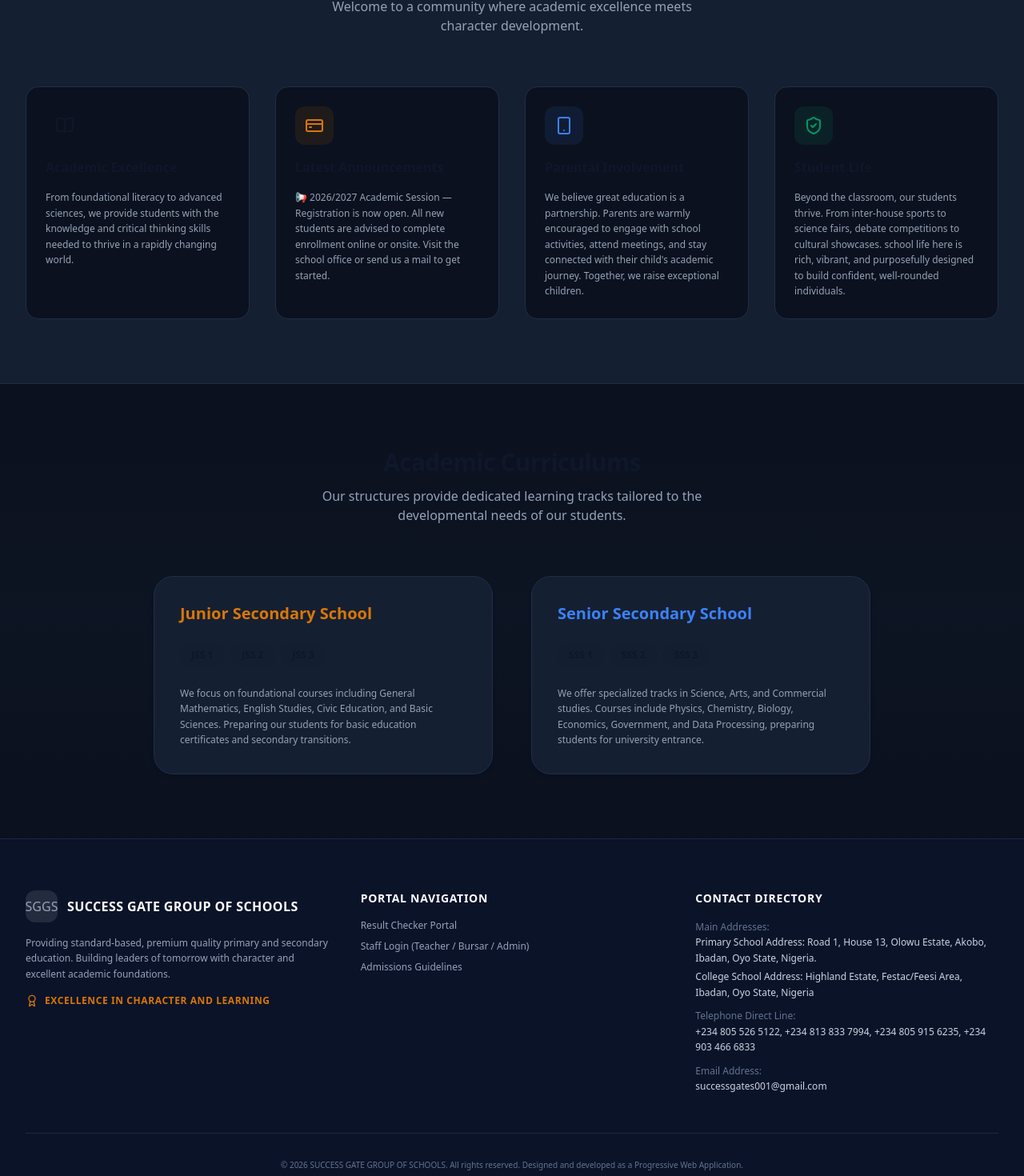
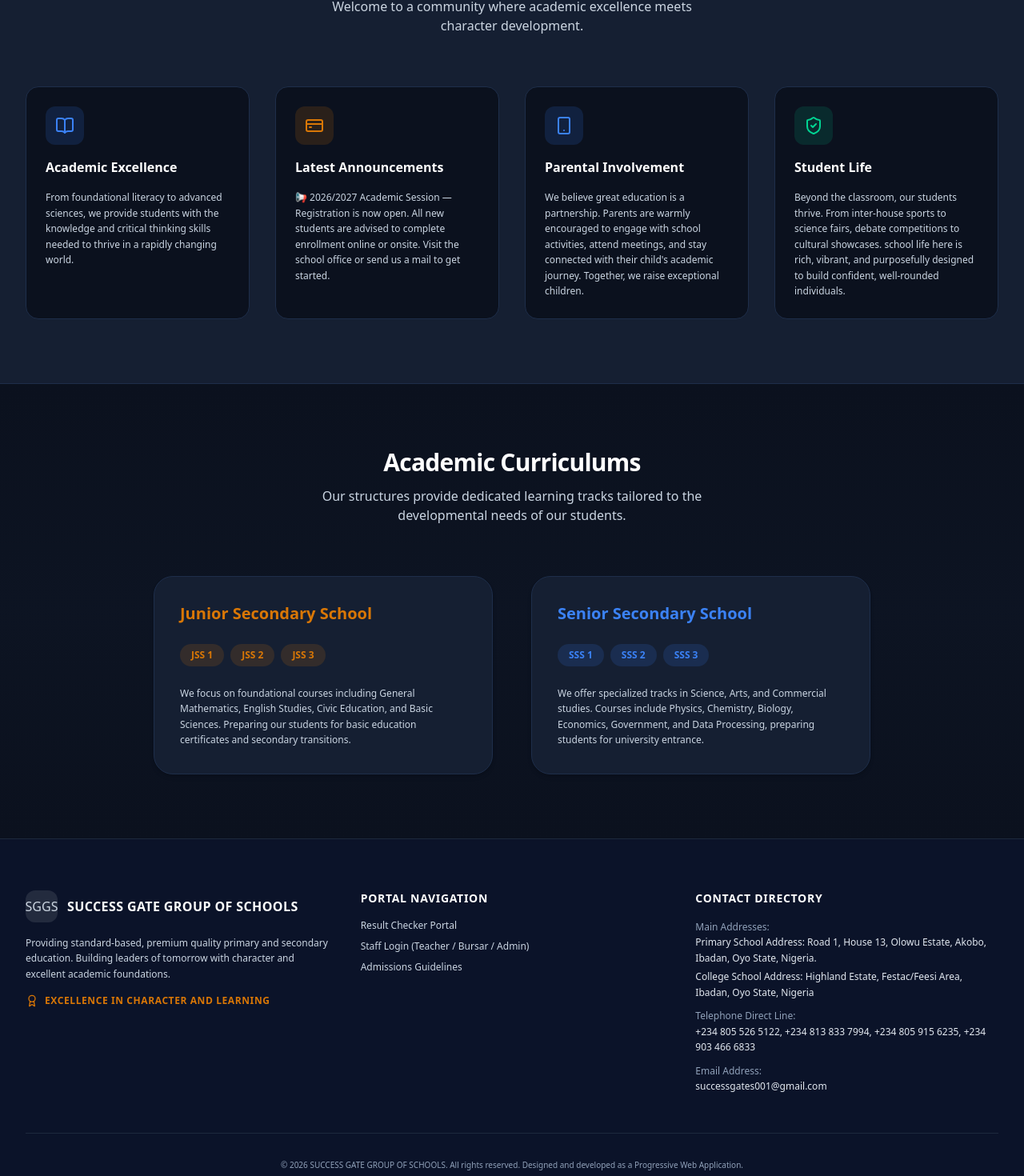
Before and after one commit to folaoluwa001-dev/SGGS-Hub, a Next.js app: page / in a window 1280 px wide. Shown: the part 950-2420 px from the top of the page at 80% size. Built offline with nearby package versions, Linux system fonts and the light colour scheme.

Commit message:
feat: update application structure

```diff
--- a/config/school.config.ts
+++ b/config/school.config.ts
@@ -27,7 +27,7 @@ export const schoolConfig: SchoolConfig = {
   schoolAddress2: "College School Address: Highland Estate, Festac/Feesi Area, Ibadan, Oyo State, Nigeria",
   schoolPhone: "+234 805 526 5122, +234 813 833 7994, +234 805 915 6235, +234 903 466 6833",
   schoolEmail: "successgates001@gmail.com",
-  schoolLogo: "SGGS<svg xmlns='http://www.w3.org/2000/svg' width='80' height='80' viewBox='0 0 100 100'><rect width='100' height='100' rx='20' fill='%230f172a'/><circle cx='50' cy='50' r='30' fill='none' stroke='%23d97706' stroke-width='6'/><path d='M35 50 L45 60 L65 40' fill='none' stroke='%23d97706' stroke-width='8' stroke-linecap='round' stroke-linejoin='round'/></svg>",
+  schoolLogo: "SGGS <svg xmlns='http://www.w3.org/2000/svg' width='80' height='80' viewBox='0 0 100 100'><rect width='100' height='100' rx='20' fill='%230f172a'/><circle cx='50' cy='50' r='30' fill='none' stroke='%23d97706' stroke-width='6'/><path d='M35 50 L45 60 L65 40' fill='none' stroke='%23d97706' stroke-width='8' stroke-linecap='round' stroke-linejoin='round'/></svg>",
   schoolColors: {
     primary: "#0f172a",      // Deep slate dark blue
     primaryLight: "#1e293b", // Slate secondary dark
--- a/src/app/globals.css
+++ b/src/app/globals.css
@@ -1,4 +1,6 @@
 @import "tailwindcss";
+
+@custom-variant dark (&:where(.dark, .dark *));
 
 @theme {
   --color-primary: var(--primary);
@@ -26,17 +28,33 @@
 }
 
 :root {
-  --background: #ffffff;
-  --foreground: #0f172a;
-  --card: #ffffff;
-  --card-foreground: #0f172a;
-  --popover: #ffffff;
-  --popover-foreground: #0f172a;
-  --muted: #f1f5f9;
-  --muted-foreground: #64748b;
-  --border: #e2e8f0;
-  --input: #e2e8f0;
-  --ring: #3b82f6;
+  color-scheme: dark;
+  --background: #0b111e;
+  --foreground: #ffffff;
+  --card: #151f32;
+  --card-foreground: #ffffff;
+  --popover: #151f32;
+  --popover-foreground: #ffffff;
+  --muted: #1e2e4a;
+  --muted-foreground: #cbd5e1;
+  --border: #1e2e4a;
+  --input: #1e2e4a;
+  --ring: #d97706;
+}
+
+.dark {
+  color-scheme: dark;
+  --background: #0b111e;
+  --foreground: #ffffff;
+  --card: #151f32;
+  --card-foreground: #ffffff;
+  --popover: #151f32;
+  --popover-foreground: #ffffff;
+  --muted: #1e2e4a;
+  --muted-foreground: #cbd5e1;
+  --border: #1e2e4a;
+  --input: #1e2e4a;
+  --ring: #d97706;
 }
 
 body {
@@ -45,6 +63,48 @@ body {
   font-family: system-ui, -apple-system, BlinkMacSystemFont, 'Segoe UI', Roboto, Oxygen, Ubuntu, Cantarell, sans-serif;
   min-height: 100vh;
   transition: background-color 0.3s, color 0.3s;
+}
+
+/* Native Form Controls & Typography */
+input,
+select,
+textarea,
+button {
+  color: inherit;
+  color-scheme: dark;
+}
+
+/* Global bright font color overrides for legacy dark text classes on screen */
+@media screen {
+  .text-primary:not(.print\:text-black) {
+    color: #ffffff;
+  }
+  .text-slate-500,
+  .text-gray-500,
+  .text-zinc-500,
+  .text-neutral-500 {
+    color: #cbd5e1;
+  }
+  .text-slate-600,
+  .text-gray-600,
+  .text-zinc-600,
+  .text-neutral-600 {
+    color: #e2e8f0;
+  }
+  .text-slate-700,
+  .text-gray-700,
+  .text-zinc-700,
+  .text-neutral-700,
+  .text-slate-800,
+  .text-gray-800,
+  .text-zinc-800,
+  .text-neutral-800,
+  .text-slate-900,
+  .text-gray-900,
+  .text-zinc-900,
+  .text-neutral-900 {
+    color: #ffffff;
+  }
 }
 
 /* Custom Scrollbars */
--- a/src/app/layout.tsx
+++ b/src/app/layout.tsx
@@ -34,6 +34,7 @@ export default function RootLayout({
 }>) {
   const styleString = `
     :root {
+      color-scheme: dark;
       --primary: ${schoolConfig.schoolColors.primary};
       --primary-light: ${schoolConfig.schoolColors.primaryLight};
       --secondary: ${schoolConfig.schoolColors.secondary};
@@ -42,16 +43,28 @@ export default function RootLayout({
       --success: ${schoolConfig.schoolColors.success};
       --warning: ${schoolConfig.schoolColors.warning};
       --danger: ${schoolConfig.schoolColors.danger};
+      --background: #0b111e;
+      --foreground: #ffffff;
+      --card: #151f32;
+      --card-foreground: #ffffff;
+      --popover: #151f32;
+      --popover-foreground: #ffffff;
+      --muted: #1e2e4a;
+      --muted-foreground: #cbd5e1;
+      --border: #1e2e4a;
+      --input: #1e2e4a;
+      --ring: var(--secondary);
     }
     .dark {
+      color-scheme: dark;
       --background: #0b111e;
-      --foreground: #f8fafc;
+      --foreground: #ffffff;
       --card: #151f32;
-      --card-foreground: #f8fafc;
+      --card-foreground: #ffffff;
       --popover: #151f32;
-      --popover-foreground: #f8fafc;
+      --popover-foreground: #ffffff;
       --muted: #1e2e4a;
-      --muted-foreground: #94a3b8;
+      --muted-foreground: #cbd5e1;
       --border: #1e2e4a;
       --input: #1e2e4a;
       --ring: var(--secondary);
@@ -59,14 +72,15 @@ export default function RootLayout({
   `;
 
   return (
-    <html lang="en">
+    <html lang="en" className="dark">
       <head>
+        <meta name="color-scheme" content="dark" />
         <style dangerouslySetInnerHTML={{ __html: styleString }} />
         <link rel="apple-touch-icon" href="/icons/apple-touch-icon.png" />
         <meta name="theme-color" content={schoolConfig.schoolColors.primary} />
         <meta name="mobile-web-app-capable" content="yes" />
       </head>
-      <body className="antialiased">
+      <body className="dark bg-[#0b111e] text-[#f8fafc] antialiased">
         <Providers>
           <PWARegister />
           {children}
--- a/src/app/page.tsx
+++ b/src/app/page.tsx
@@ -106,44 +106,44 @@ export default function Home() {
           <div className="grid grid-cols-1 sm:grid-cols-2 lg:grid-cols-4 gap-8">
             {/* Value 1 */}
             <div className="p-6 rounded-2xl bg-bg-custom hover:bg-muted-custom/25 border border-border-custom hover:shadow-lg transition-all space-y-4">
-              <div className="w-12 h-12 rounded-xl bg-primary/10 text-primary flex items-center justify-center">
+              <div className="w-12 h-12 rounded-xl bg-accent-light/15 text-accent-light flex items-center justify-center">
                 <BookOpen className="w-6 h-6" />
               </div>
-              <h3 className="font-extrabold text-base text-primary dark:text-white">Academic Excellence</h3>
-              <p className="text-xs text-muted-fg-custom leading-relaxed">
+              <h3 className="font-extrabold text-base text-white">Academic Excellence</h3>
+              <p className="text-xs text-slate-300 leading-relaxed">
                 From foundational literacy to advanced sciences, we provide students with the knowledge and critical thinking skills needed to thrive in a rapidly changing world.
               </p>
             </div>
 
             {/* Value 2 */}
             <div className="p-6 rounded-2xl bg-bg-custom hover:bg-muted-custom/25 border border-border-custom hover:shadow-lg transition-all space-y-4">
-              <div className="w-12 h-12 rounded-xl bg-secondary/10 text-secondary flex items-center justify-center">
+              <div className="w-12 h-12 rounded-xl bg-secondary/15 text-secondary flex items-center justify-center">
                 <CreditCard className="w-6 h-6" />
               </div>
-              <h3 className="font-extrabold text-base text-primary dark:text-white">Latest Announcements</h3>
-              <p className="text-xs text-muted-fg-custom leading-relaxed">
+              <h3 className="font-extrabold text-base text-white">Latest Announcements</h3>
+              <p className="text-xs text-slate-300 leading-relaxed">
                 📢 2026/2027 Academic Session — Registration is now open. All new students are advised to complete enrollment online or onsite. Visit the school office or send us a mail to get started.
               </p>
             </div>
 
             {/* Value 3 */}
             <div className="p-6 rounded-2xl bg-bg-custom hover:bg-muted-custom/25 border border-border-custom hover:shadow-lg transition-all space-y-4">
-              <div className="w-12 h-12 rounded-xl bg-accent-light/10 text-accent-light flex items-center justify-center">
+              <div className="w-12 h-12 rounded-xl bg-accent-light/15 text-accent-light flex items-center justify-center">
                 <Smartphone className="w-6 h-6" />
               </div>
-              <h3 className="font-extrabold text-base text-primary dark:text-white">Parental Involvement</h3>
-              <p className="text-xs text-muted-fg-custom leading-relaxed">
+              <h3 className="font-extrabold text-base text-white">Parental Involvement</h3>
+              <p className="text-xs text-slate-300 leading-relaxed">
                 We believe great education is a partnership. Parents are warmly encouraged to engage with school activities, attend meetings, and stay connected with their child's academic journey. Together, we raise exceptional children.
               </p>
             </div>
 
             {/* Value 4 */}
             <div className="p-6 rounded-2xl bg-bg-custom hover:bg-muted-custom/25 border border-border-custom hover:shadow-lg transition-all space-y-4">
-              <div className="w-12 h-12 rounded-xl bg-emerald-500/10 text-emerald-600 flex items-center justify-center">
+              <div className="w-12 h-12 rounded-xl bg-emerald-500/15 text-emerald-400 flex items-center justify-center">
                 <ShieldCheck className="w-6 h-6" />
               </div>
-              <h3 className="font-extrabold text-base text-primary dark:text-white">Student Life</h3>
-              <p className="text-xs text-muted-fg-custom leading-relaxed">
+              <h3 className="font-extrabold text-base text-white">Student Life</h3>
+              <p className="text-xs text-slate-300 leading-relaxed">
                 Beyond the classroom, our students thrive. From inter-house sports to science fairs, debate competitions to cultural showcases. school life here is rich, vibrant, and purposefully designed to build confident, well-rounded individuals.
               </p>
             </div>
@@ -155,10 +155,10 @@ export default function Home() {
       <section className="py-20 bg-linear-to-b from-bg-custom via-muted-custom/10 to-bg-custom">
         <div className="max-w-7xl mx-auto px-4 sm:px-6 lg:px-8">
           <div className="text-center space-y-3 mb-16">
-            <h2 className="text-3xl font-black tracking-tight text-primary dark:text-white">
+            <h2 className="text-3xl font-black tracking-tight text-white">
               Academic Curriculums
             </h2>
-            <p className="text-sm sm:text-base text-muted-fg-custom max-w-lg mx-auto">
+            <p className="text-sm sm:text-base text-slate-300 max-w-lg mx-auto">
               Our structures provide dedicated learning tracks tailored to the developmental needs of our students.
             </p>
           </div>
@@ -168,11 +168,11 @@ export default function Home() {
             <div className="p-8 rounded-3xl bg-card-custom border border-border-custom shadow-md space-y-6">
               <h3 className="text-xl font-black text-secondary">Junior Secondary School</h3>
               <div className="flex flex-wrap gap-2">
-                <span className="px-3.5 py-1.5 rounded-full bg-primary/10 text-primary font-bold text-xs">JSS 1</span>
-                <span className="px-3.5 py-1.5 rounded-full bg-primary/10 text-primary font-bold text-xs">JSS 2</span>
-                <span className="px-3.5 py-1.5 rounded-full bg-primary/10 text-primary font-bold text-xs">JSS 3</span>
+                <span className="px-3.5 py-1.5 rounded-full bg-secondary/15 text-secondary font-bold text-xs">JSS 1</span>
+                <span className="px-3.5 py-1.5 rounded-full bg-secondary/15 text-secondary font-bold text-xs">JSS 2</span>
+                <span className="px-3.5 py-1.5 rounded-full bg-secondary/15 text-secondary font-bold text-xs">JSS 3</span>
               </div>
-              <p className="text-xs text-muted-fg-custom leading-relaxed">
+              <p className="text-xs text-slate-300 leading-relaxed">
                 We focus on foundational courses including General Mathematics, English Studies, Civic Education, and Basic Sciences. Preparing our students for basic education certificates and secondary transitions.
               </p>
             </div>
@@ -181,11 +181,11 @@ export default function Home() {
             <div className="p-8 rounded-3xl bg-card-custom border border-border-custom shadow-md space-y-6">
               <h3 className="text-xl font-black text-accent-light">Senior Secondary School</h3>
               <div className="flex flex-wrap gap-2">
-                <span className="px-3.5 py-1.5 rounded-full bg-primary/10 text-primary font-bold text-xs">SSS 1</span>
-                <span className="px-3.5 py-1.5 rounded-full bg-primary/10 text-primary font-bold text-xs">SSS 2</span>
-                <span className="px-3.5 py-1.5 rounded-full bg-primary/10 text-primary font-bold text-xs">SSS 3</span>
+                <span className="px-3.5 py-1.5 rounded-full bg-accent-light/15 text-accent-light font-bold text-xs">SSS 1</span>
+                <span className="px-3.5 py-1.5 rounded-full bg-accent-light/15 text-accent-light font-bold text-xs">SSS 2</span>
+                <span className="px-3.5 py-1.5 rounded-full bg-accent-light/15 text-accent-light font-bold text-xs">SSS 3</span>
               </div>
-              <p className="text-xs text-muted-fg-custom leading-relaxed">
+              <p className="text-xs text-slate-300 leading-relaxed">
                 We offer specialized tracks in Science, Arts, and Commercial studies. Courses include Physics, Chemistry, Biology, Economics, Government, and Data Processing, preparing students for university entrance.
               </p>
             </div>
--- a/src/components/PublicLayout.tsx
+++ b/src/components/PublicLayout.tsx
@@ -33,7 +33,7 @@ export function PublicLayout({ children }: { children: React.ReactNode }) {
                 dangerouslySetInnerHTML={{ __html: schoolConfig.schoolLogo }}
               />
               <div>
-                <span className="block font-black text-sm sm:text-base tracking-wider text-primary dark:text-white leading-none">
+                <span className="block font-black text-sm sm:text-base tracking-wider text-white leading-none">
                   {schoolConfig.schoolName.split(' ')[0]} {schoolConfig.schoolName.split(' ')[1] || ''}
                 </span>
                 <span className="block font-medium text-[9px] sm:text-[10px] text-secondary tracking-widest leading-none mt-1">
@@ -52,8 +52,8 @@ export function PublicLayout({ children }: { children: React.ReactNode }) {
                     href={link.href}
                     className={`px-3 py-2 rounded-lg text-sm font-semibold transition-all ${
                       isActive
-                        ? 'bg-primary/10 text-primary dark:text-secondary'
-                        : 'text-muted-fg-custom hover:bg-muted-custom hover:text-fg-custom'
+                        ? 'bg-secondary/15 text-secondary'
+                        : 'text-slate-300 hover:bg-muted-custom hover:text-white'
                     }`}
                   >
                     {link.name}
@@ -77,7 +77,7 @@ export function PublicLayout({ children }: { children: React.ReactNode }) {
             <div className="flex md:hidden items-center space-x-2">
               <button
                 onClick={() => setMobileMenuOpen(!mobileMenuOpen)}
-                className="p-1.5 rounded-lg bg-muted-custom text-fg-custom"
+                className="p-1.5 rounded-lg bg-muted-custom text-white"
                 aria-label="Toggle Menu"
               >
                 {mobileMenuOpen ? <X className="w-5 h-5" /> : <Menu className="w-5 h-5" />}
@@ -98,8 +98,8 @@ export function PublicLayout({ children }: { children: React.ReactNode }) {
                   onClick={() => setMobileMenuOpen(false)}
                   className={`block px-4 py-2.5 rounded-xl text-sm font-bold ${
                     isActive
-                      ? 'bg-primary text-white dark:bg-primary dark:text-secondary'
-                      : 'text-muted-fg-custom hover:bg-muted-custom'
+                      ? 'bg-secondary text-white'
+                      : 'text-slate-300 hover:bg-muted-custom hover:text-white'
                   }`}
                 >
                   {link.name}
@@ -124,7 +124,7 @@ export function PublicLayout({ children }: { children: React.ReactNode }) {
       <main className="flex-grow">{children}</main>
 
       {/* FOOTER */}
-      <footer className="bg-[#0b1329] text-[#94a3b8] border-t border-slate-800 transition-colors">
+      <footer className="bg-[#0b1329] text-[#cbd5e1] border-t border-slate-800 transition-colors">
         <div className="max-w-7xl mx-auto px-4 sm:px-6 lg:px-8 py-12 lg:py-16">
           <div className="grid grid-cols-1 md:grid-cols-3 gap-10">
             {/* School Brief */}
@@ -138,7 +138,7 @@ export function PublicLayout({ children }: { children: React.ReactNode }) {
                   {schoolConfig.schoolName}
                 </span>
               </div>
-              <p className="text-xs leading-relaxed max-w-sm mb-4">
+              <p className="text-xs text-slate-300 leading-relaxed max-w-sm mb-4">
                 Providing standard-based, premium quality primary and secondary education. Building leaders of tomorrow with character and excellent academic foundations.
               </p>
               <div className="flex items-center text-secondary text-xs font-semibold uppercase tracking-wider">
@@ -150,7 +150,7 @@ export function PublicLayout({ children }: { children: React.ReactNode }) {
             {/* Quick Links */}
             <div>
               <h3 className="text-sm font-bold text-white uppercase tracking-wider mb-4">Portal Navigation</h3>
-              <ul className="space-y-2.5 text-xs">
+              <ul className="space-y-2.5 text-xs text-slate-300">
                 <li>
                   <Link href="/result-checker" className="hover:text-white transition-colors">Result Checker Portal</Link>
                 </li>
@@ -168,23 +168,23 @@ export function PublicLayout({ children }: { children: React.ReactNode }) {
               <h3 className="text-sm font-bold text-white uppercase tracking-wider mb-4">Contact Directory</h3>
               <ul className="space-y-2.5 text-xs leading-relaxed">
                 <li>
-                  <span className="block text-slate-500 font-medium">Main Addresses:</span>
-                  <span className="text-slate-300 block">{schoolConfig.schoolAddress1}</span>
-                  <span className="text-slate-300 block mt-1">{schoolConfig.schoolAddress2}</span>
+                  <span className="block text-slate-400 font-medium">Main Addresses:</span>
+                  <span className="text-slate-200 block">{schoolConfig.schoolAddress1}</span>
+                  <span className="text-slate-200 block mt-1">{schoolConfig.schoolAddress2}</span>
                 </li>
                 <li>
-                  <span className="block text-slate-500 font-medium">Telephone Direct Line:</span>
-                  <span className="text-slate-300">{schoolConfig.schoolPhone}</span>
+                  <span className="block text-slate-400 font-medium">Telephone Direct Line:</span>
+                  <span className="text-slate-200">{schoolConfig.schoolPhone}</span>
                 </li>
                 <li>
-                  <span className="block text-slate-500 font-medium">Email Address:</span>
-                  <span className="text-slate-300 hover:text-white transition-colors">{schoolConfig.schoolEmail}</span>
+                  <span className="block text-slate-400 font-medium">Email Address:</span>
+                  <span className="text-slate-200 hover:text-white transition-colors">{schoolConfig.schoolEmail}</span>
                 </li>
               </ul>
             </div>
           </div>
 
-          <div className="mt-12 pt-8 border-t border-slate-800 text-center text-[10px] text-slate-500">
+          <div className="mt-12 pt-8 border-t border-slate-800 text-center text-[10px] text-slate-400">
             &copy; {new Date().getFullYear()} {schoolConfig.schoolName}. All rights reserved. Designed and developed as a Progressive Web Application.
           </div>
         </div>
```
Also changed, not shown: src/app/result-checker/page.tsx (+28 -28 lines).
